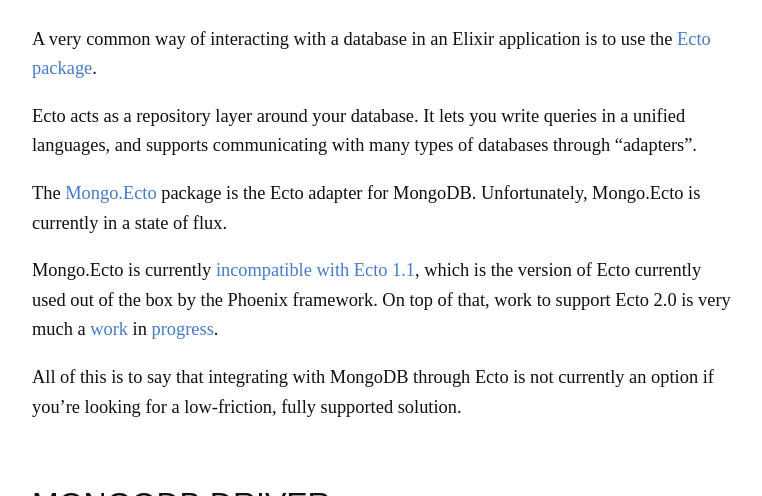
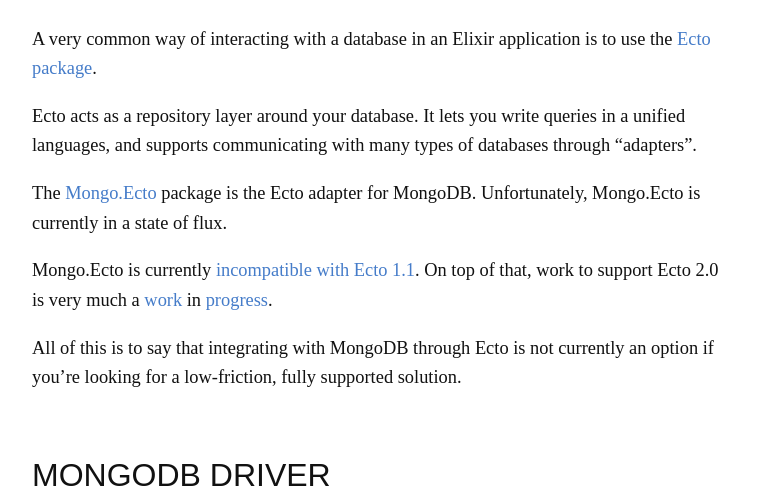
Before and after one commit to pcorey/pcorey.github.io, a Jekyll site: the page built from _posts/2016-10-31-how-to-use-mongodb-with-elixir.markdown, in a window 1280 px wide and 900 px high, scrolled down 745 px, cut to the strip 0-496 px from the top of the window. Shown: the whole strip, without its empty margins (258-1020 px from the left). Built offline with Jekyll 4.4.1, drawn with Linux system fonts in a browser that asks for light colours; nearby versions of some CDN libraries.

Commit message:
Correction

```diff
--- a/_posts/2016-10-31-how-to-use-mongodb-with-elixir.markdown
+++ b/_posts/2016-10-31-how-to-use-mongodb-with-elixir.markdown
@@ -21,7 +21,7 @@
 
 The [Mongo.Ecto](https://github.com/michalmuskala/mongodb_ecto) package is the Ecto adapter for MongoDB. Unfortunately, Mongo.Ecto is currently in a state of flux.
 
-Mongo.Ecto is currently [incompatible with Ecto 1.1](https://github.com/michalmuskala/mongodb_ecto/issues/60#issuecomment-173518054), which is the version of Ecto currently used out of the box by the Phoenix framework. On top of that, work to support Ecto 2.0 is very much a [work](https://github.com/michalmuskala/mongodb_ecto/pull/91) in [progress](https://github.com/michalmuskala/mongodb_ecto/pull/84).
+Mongo.Ecto is currently [incompatible with Ecto 1.1](https://github.com/michalmuskala/mongodb_ecto/issues/60#issuecomment-173518054). On top of that, work to support Ecto 2.0 is very much a [work](https://github.com/michalmuskala/mongodb_ecto/pull/91) in [progress](https://github.com/michalmuskala/mongodb_ecto/pull/84).
 
 All of this is to say that integrating with MongoDB through Ecto is not currently an option if you’re looking for a low-friction, fully supported solution.
 
```
